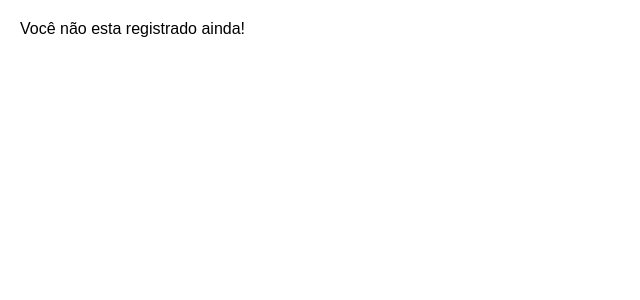
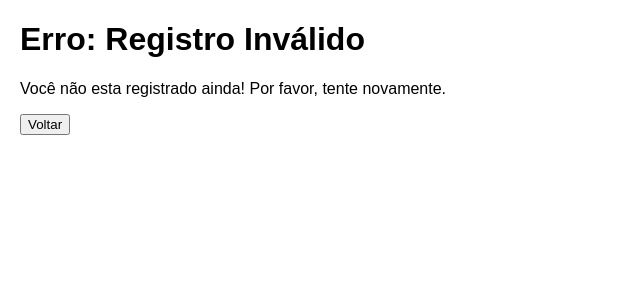
Before and after one commit to thealexsada/rifadenomes, a Flask app: template rifadenomes/templates/failure.html in a window 1280 px wide. Shown: the top 300 px of the page, without its empty margins (0-640 px from the left). Run offline with Flask 3, Linux system fonts and the light colour scheme; the template is opened without the code that fills it, so the values that code supplies are empty; some libraries are stand-ins or nearby versions.

Commit message:
Tue, Nov 19, 2024, 8:40 PM +13:00

```diff
--- a/rifadenomes/templates/failure.html
+++ b/rifadenomes/templates/failure.html
@@ -1,5 +1,7 @@
 {% extends "layout.html" %}
 
 {% block body %}
-    Você não esta registrado ainda!
+    <h1>Erro: Registro Inválido</h1>
+    <p>Você não esta registrado ainda! Por favor, tente novamente.</p>
+    <button onclick="window.location.href='/'">Voltar</button>
 {% endblock %}
```
